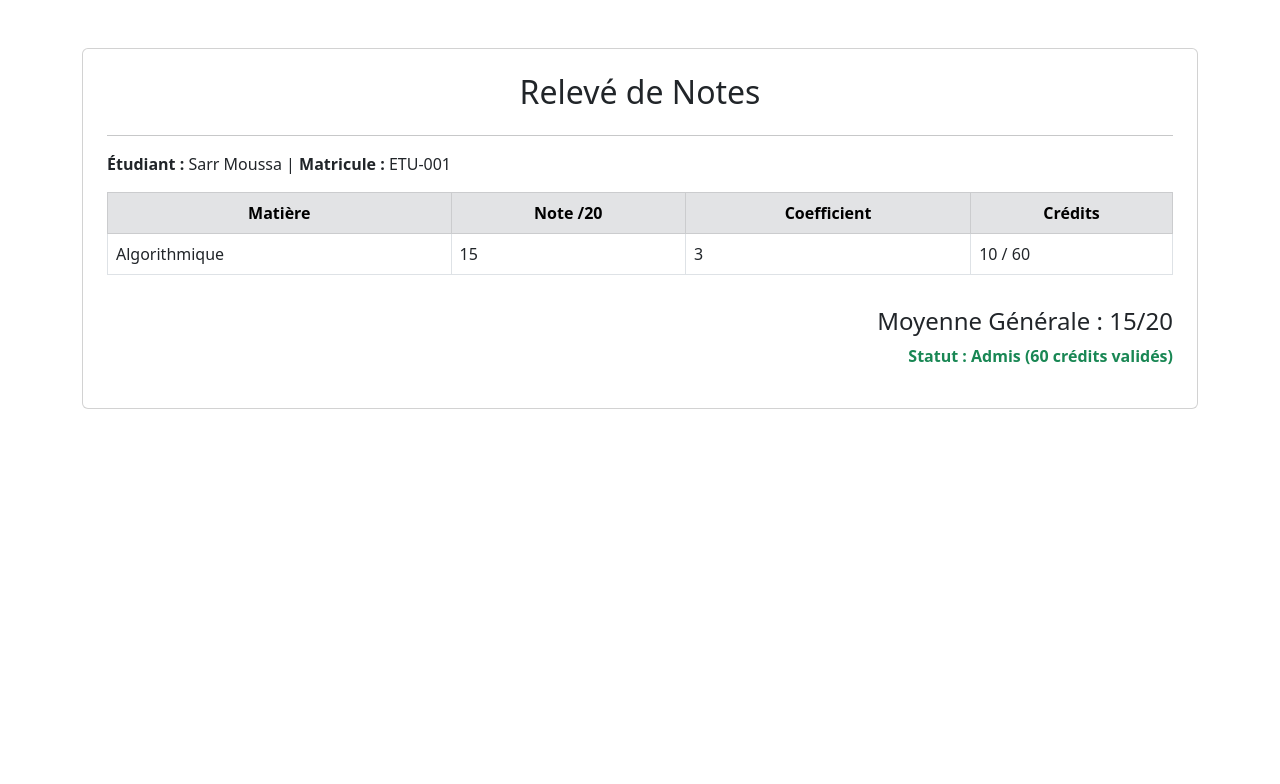
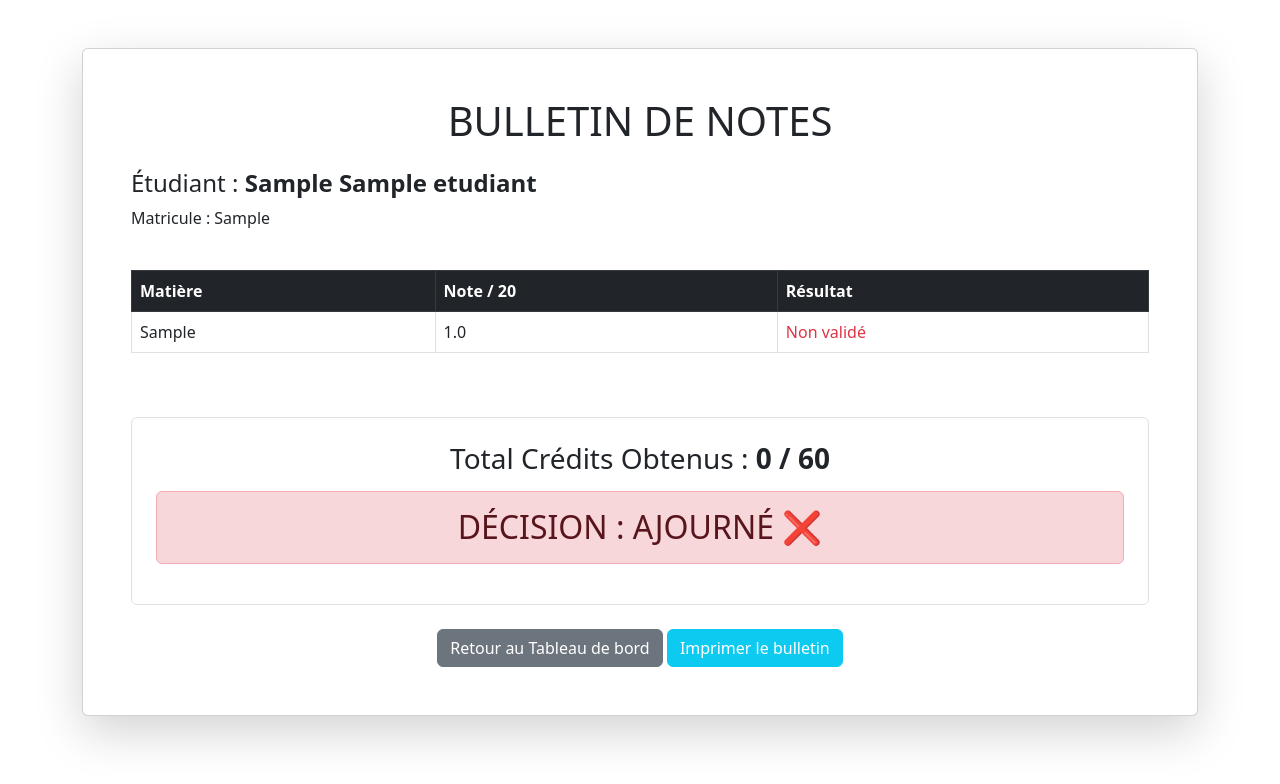
Before and after one commit to fabiennemendy1-hash/Gestion_Etudiants_Flask, a Flask app: page /bulletin/1 in a window 1280 px wide. Shown: the top 784 px of the page. Run offline with Flask 3, Linux system fonts and the light colour scheme; tables that the repository leaves empty hold one stand-in row (values such as "Sample post").

Commit message:
Update bulletin.html

```diff
--- a/templates/bulletin.html
+++ b/templates/bulletin.html
@@ -6,32 +6,56 @@
     <link rel="stylesheet" href="https://cdn.jsdelivr.net/npm/bootstrap@5.3.0/dist/css/bootstrap.min.css">
 </head>
 <body class="container mt-5">
-    <div class="card p-4">
-        <h2 class="text-center">Relevé de Notes</h2>
-        <hr>
-        <p><strong>Étudiant :</strong> Sarr Moussa | <strong>Matricule :</strong> ETU-001</p>
+    <div class="card shadow-lg p-5">
+        <h1 class="text-center mb-4">BULLETIN DE NOTES</h1>
+
+        <div class="mb-4">
+            <h4>Étudiant : <strong>{{ etudiant.prenom }} {{ etudiant.nom }}</strong></h4>
+            <p>Matricule : {{ etudiant.matricule }}</p>
+        </div>
 
         <table class="table table-bordered">
-            <thead class="table-secondary text-center">
+            <thead class="table-dark">
                 <tr>
                     <th>Matière</th>
-                    <th>Note /20</th>
-                    <th>Coefficient</th>
-                    <th>Crédits</th>
+                    <th>Note / 20</th>
+                    <th>Résultat</th>
                 </tr>
             </thead>
             <tbody>
+                {% for n in notes %}
                 <tr>
-                    <td>Algorithmique</td>
-                    <td>15</td>
-                    <td>3</td>
-                    <td>10 / 60</td>
+                    <td>{{ n.matiere }}</td>
+                    <td>{{ n.valeur }}</td>
+                    <td>
+                        {% if n.valeur >= 10 %}
+                            <span class="text-success">Validé</span>
+                        {% else %}
+                            <span class="text-danger">Non validé</span>
+                        {% endif %}
+                    </td>
                 </tr>
+                {% endfor %}
             </tbody>
         </table>
-        <div class="text-end mt-3">
-            <h4>Moyenne Générale : 15/20</h4>
-            <p class="text-success fw-bold">Statut : Admis (60 crédits validés)</p>
+
+        <div class="mt-5 p-4 border rounded text-center">
+            <h3>Total Crédits Obtenus : <strong>{{ total }} / 60</strong></h3>
+
+            {% if admis %}
+                <div class="alert alert-success mt-3">
+                    <h2 class="mb-0">DÉCISION : ADMIS ✅</h2>
+                </div>
+            {% else %}
+                <div class="alert alert-danger mt-3">
+                    <h2 class="mb-0">DÉCISION : AJOURNÉ ❌</h2>
+                </div>
+            {% endif %}
+        </div>
+
+        <div class="text-center mt-4 no-print">
+            <a href="/dashboard" class="btn btn-secondary">Retour au Tableau de bord</a>
+            <button onclick="window.print()" class="btn btn-info text-white">Imprimer le bulletin</button>
         </div>
     </div>
 </body>
```
